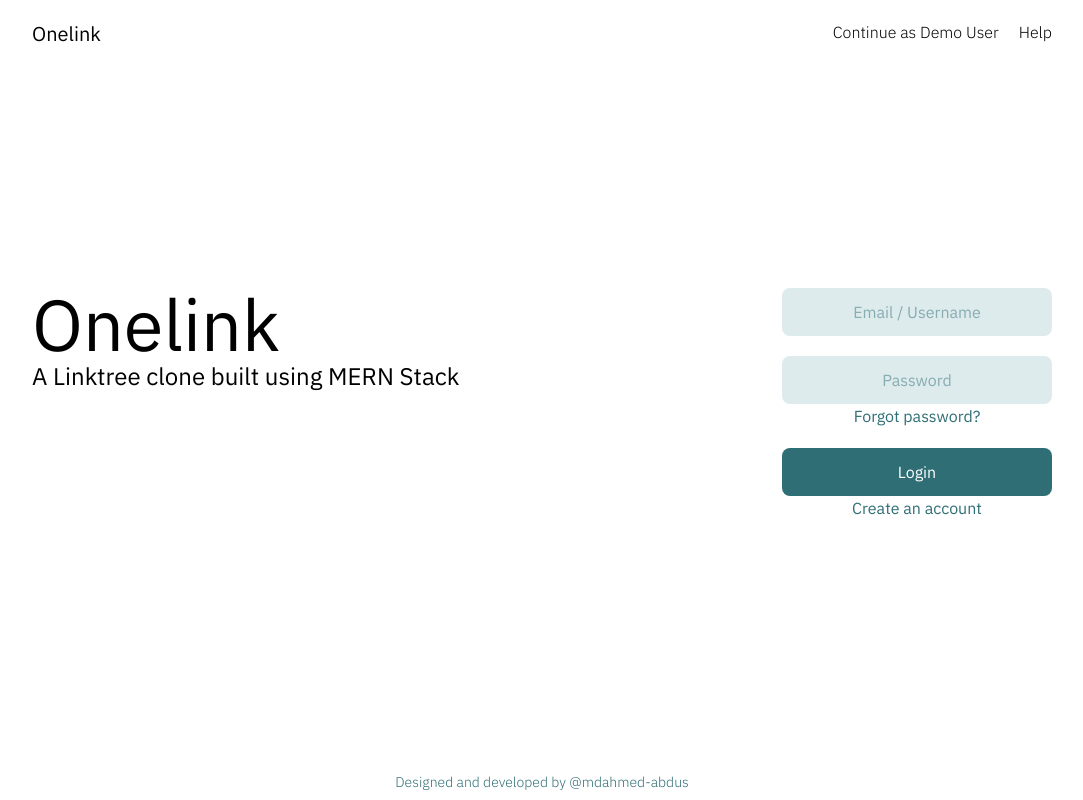
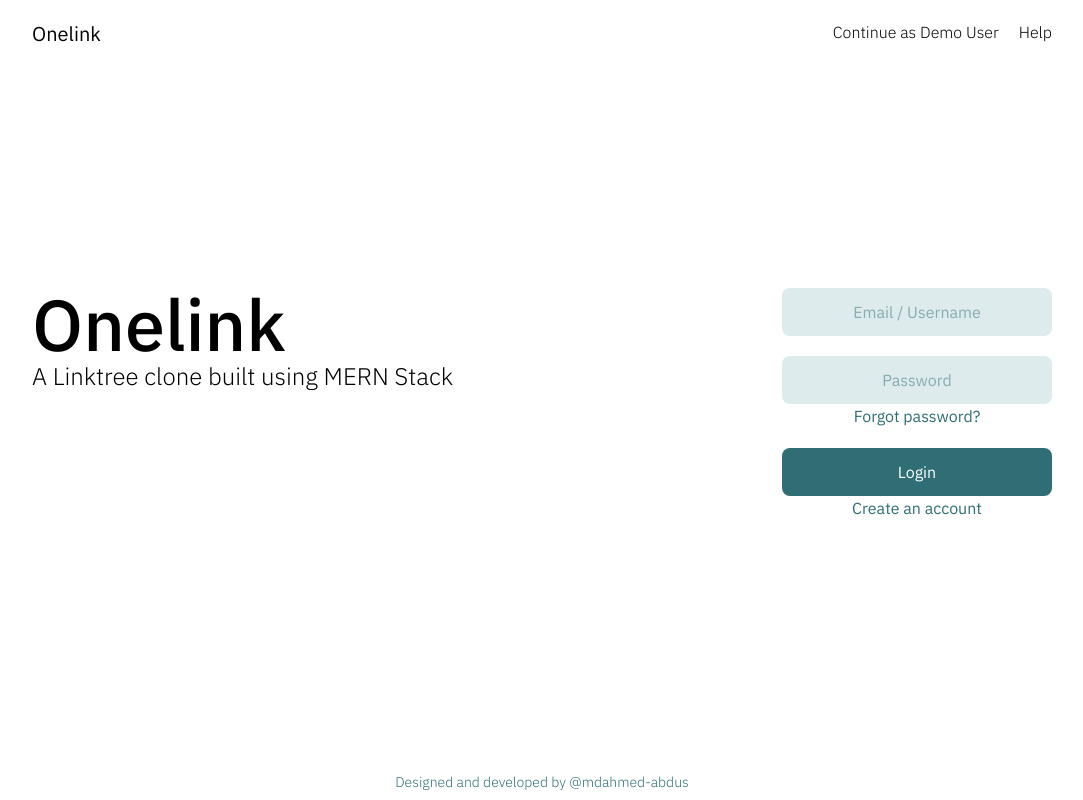
Before and after one commit to mdahmed-abdus/onelink, a React (Create React App) app in the folder frontend/: page / in a window 1280 px wide. Shown: the whole page, without its empty margins (98-1181 px from the left). Built offline with nearby package versions, Linux system fonts and the light colour scheme.

Commit message:
Fix home page ui

```diff
--- a/frontend/src/components/Home.js
+++ b/frontend/src/components/Home.js
@@ -7,8 +7,10 @@ function Home() {
       <div className="gridContainer">
         <div className="mt-60 grid grid-cols-1 lg:grid-cols-2 gap-10">
           <div className="text-center lg:text-start">
-            <h1 className="text-7xl">Onelink</h1>
-            <p className="text-2xl">A Linktree clone built using MERN Stack</p>
+            <h1 className="text-7xl font-medium">Onelink</h1>
+            <p className="text-2xl font-light">
+              A Linktree clone built using MERN Stack
+            </p>
           </div>
           <div className="flex justify-center lg:justify-end">
             <form className="flex flex-col items-center">
```
